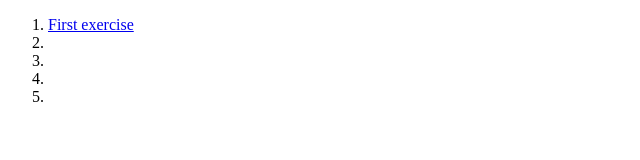
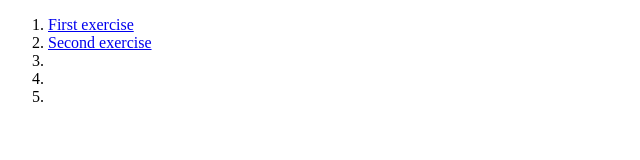
Before and after one commit to Arussel1/odin-css-exercise, a plain HTML site: page index.html in a window 1280 px wide. Shown: the whole page, without its empty margins (0-640 px from the left). Drawn offline with Linux system fonts and the light colour scheme.

Commit message:
Add 2nd link to main page

```diff
--- a/index.html
+++ b/index.html
@@ -6,7 +6,7 @@
     <title>CSS Exercise</title>
     <ol>
         <li><a href="exercise-01/01.html">First exercise</a></li>
-        <li></li>
+        <li><a href="exercise-02/02.html">Second exercise</a></li>
         <li></li>
         <li></li>
         <li></li>
```
